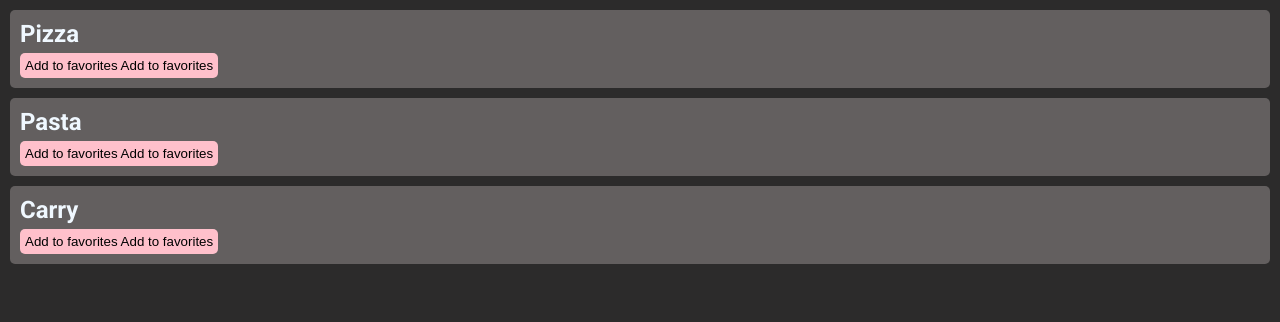
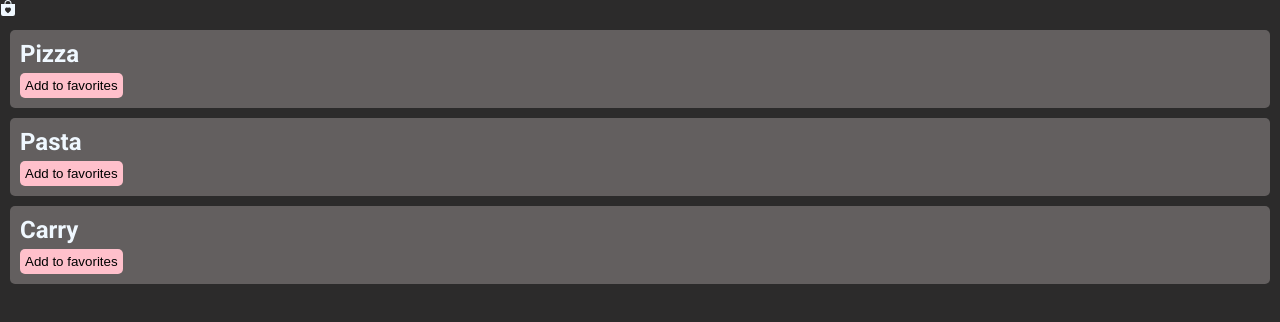
Before and after one commit to Veronika4Donchenko4/RTK, a React (Create React App) app: page / in a window 1280 px wide. Shown: the top 322 px of the page. Built offline with nearby package versions, Linux system fonts and the light colour scheme; a web font is replaced by a local one.

Commit message:
hook useActions for all dispatch

```diff
--- a/package.json
+++ b/package.json
@@ -9,6 +9,7 @@
     "@testing-library/user-event": "^13.5.0",
     "react": "^18.2.0",
     "react-dom": "^18.2.0",
+    "react-icons": "^4.10.1",
     "react-redux": "^8.1.1",
     "react-scripts": "5.0.1",
     "web-vitals": "^2.1.4"
@@ -36,5 +37,8 @@
       "last 1 firefox version",
       "last 1 safari version"
     ]
+  },
+  "devDependencies": {
+    "@babel/plugin-proposal-private-property-in-object": "^7.21.11"
   }
 }
--- a/src/App.jsx
+++ b/src/App.jsx
@@ -1,7 +1,12 @@
 import RecipeItem from "./recipe-item/RecipeItem";
+import {BsFillBagHeartFill} from 'react-icons/bs'
 
 function App() {
   return (
+    <section>
+      <header>
+      <BsFillBagHeartFill/>
+      </header>
     <div>
       <RecipeItem recipe ={{
         id: 1,
@@ -19,6 +24,7 @@ function App() {
       }}
       />
     </div>
+    </section>
   );
 }
 
--- /dev/null
+++ b/src/hooks/useActions.js
@@ -0,0 +1,15 @@
+import { bindActionCreators } from "@reduxjs/toolkit"
+import { useDispatch } from "react-redux"
+import { useMemo } from "react"
+import { actions } from '../store/favorite/favorite.slice'
+
+const rootActions = {
+    ...actions,
+}
+
+export const useActions = () => {
+    const dispatch = useDispatch()
+
+    return useMemo(() =>
+    bindActionCreators(rootActions,dispatch), [dispatch])
+}
--- a/src/recipe-item/RecipeItem.jsx
+++ b/src/recipe-item/RecipeItem.jsx
@@ -1,14 +1,13 @@
-import { useDispatch, useSelector } from 'react-redux'
+import { useSelector } from 'react-redux'
 import React from 'react'
 import styles from './RecipeItem.module.css'
-import { actions } from '../store/favorite/favorite.slice'
+import { useActions } from '../hooks/useActions'
 
 
 const RecipeItem = ( {recipe} ) => {
     const { favorites } = useSelector(state => state)
-    console.log( favorites)
 
-    const dispatch = useDispatch()
+    const { toggleFavorites } = useActions()
 
     const isExists = favorites.some(r => r.id === recipe.id)
 
@@ -17,10 +16,8 @@ const RecipeItem = ( {recipe} ) => {
     <div className={ styles.item }>
         <h2>{recipe.name}</h2>
         <button onClick = {() =>
-            dispatch(actions.
-                toggleFavorites(recipe))}>
-                {isExists ? 'Remove from' : 'Add to'} favorites
-            Add to favorites</button>
+          toggleFavorites(recipe)}>
+          {isExists ? 'Remove from' : 'Add to'} favorites</button>
     </div>
   )
 }
--- a/src/store/favorite/favorite.slice.js
+++ b/src/store/favorite/favorite.slice.js
@@ -6,10 +6,9 @@ const initialState = [];
 export const favoritesSlice = createSlice({
     name: 'favorites',
     initialState,
-    redusers: {
+    reducers: {
         toggleFavorites: (state, {payload: recipe}) => {
             const isExists = state.some(r => r.id === recipe.id)
-
             if(isExists){
                 const index = state.findIndex(item => item.id
                  === recipe.id)
```
Also changed, not shown: 1 other file (tests, documents, lock files or other folders).
